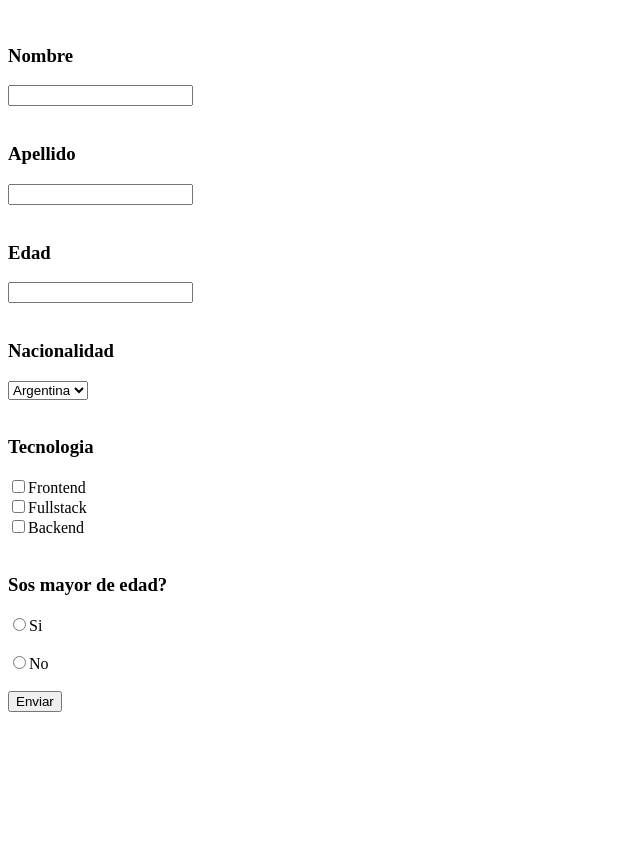
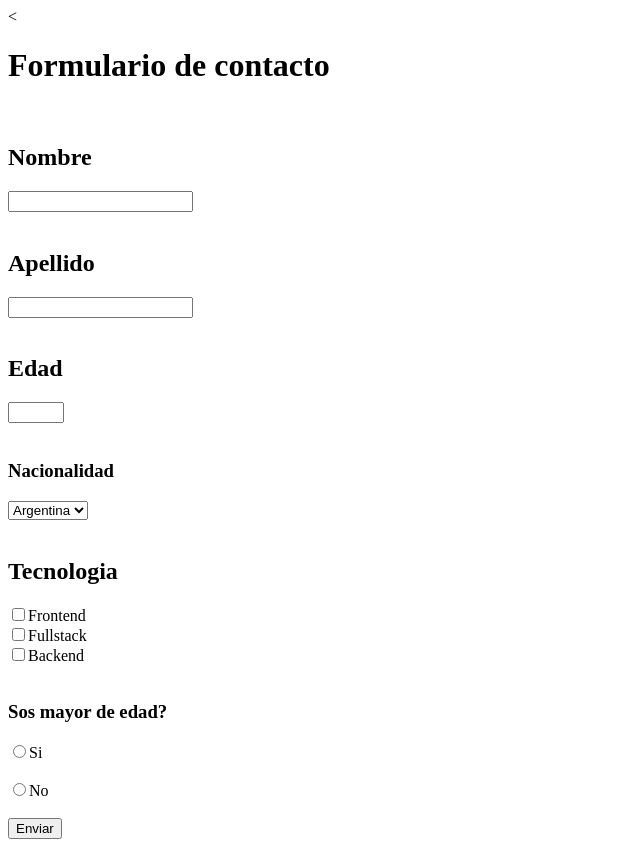
Before and after one commit to lalidiaz/primerejerciciohtml, a plain HTML site: page primerejerciciohtml/Formulario.html in a window 1280 px wide. Shown: the whole page, without its empty margins (0-640 px from the left). Before the commit the page ends 800 px from the top, so only its background shows below. Drawn offline with Linux system fonts and the light colour scheme.

Commit message:
modify form

```diff
--- a/primerejerciciohtml/Formulario.html
+++ b/primerejerciciohtml/Formulario.html
@@ -6,37 +6,38 @@
 
 <body>
     <form>
+        < <h1>Formulario de contacto</h1>
             <br>
-        <h3>Nombre</h3>
+            <h2>Nombre</h2>
             <label>
 
                 <input type="text" name="nombre" max="10" min="20"></label>
             <br>
             <br>
-        <h3>Apellido</h3>
+            <h2>Apellido</h2>
             <label>
                 <input type="text" name="Apellido" max='10' min='20'>
             </label>
             <br>
             <br>
-        <h3>Edad</h3>
+            <h2>Edad</h2>
             <label>
 
-            <input type='text' name='Edad'>
+                <input type='number' name='Edad' min="18" max='45'>
             </label>
             <br>
             <br>
             <h3>Nacionalidad</h3>
             <select name="Nacionalidad">
-
                 <option value="Argentina">Argentina</option>
+                <option value='Uruguaya'>Uruguaya</option>
             </select>
 
             </label>
             <br>
             <br>
-        <h3>Tecnologia</h3>
-        <label>
+            <h2>Tecnologia</h2>
+            <labe>
                 <input type='checkbox' name='Frontend' value='Frontend'>Frontend</label>
                 </label>
                 <br>
```
Lines whose indentation alone changed are shown as unchanged.
